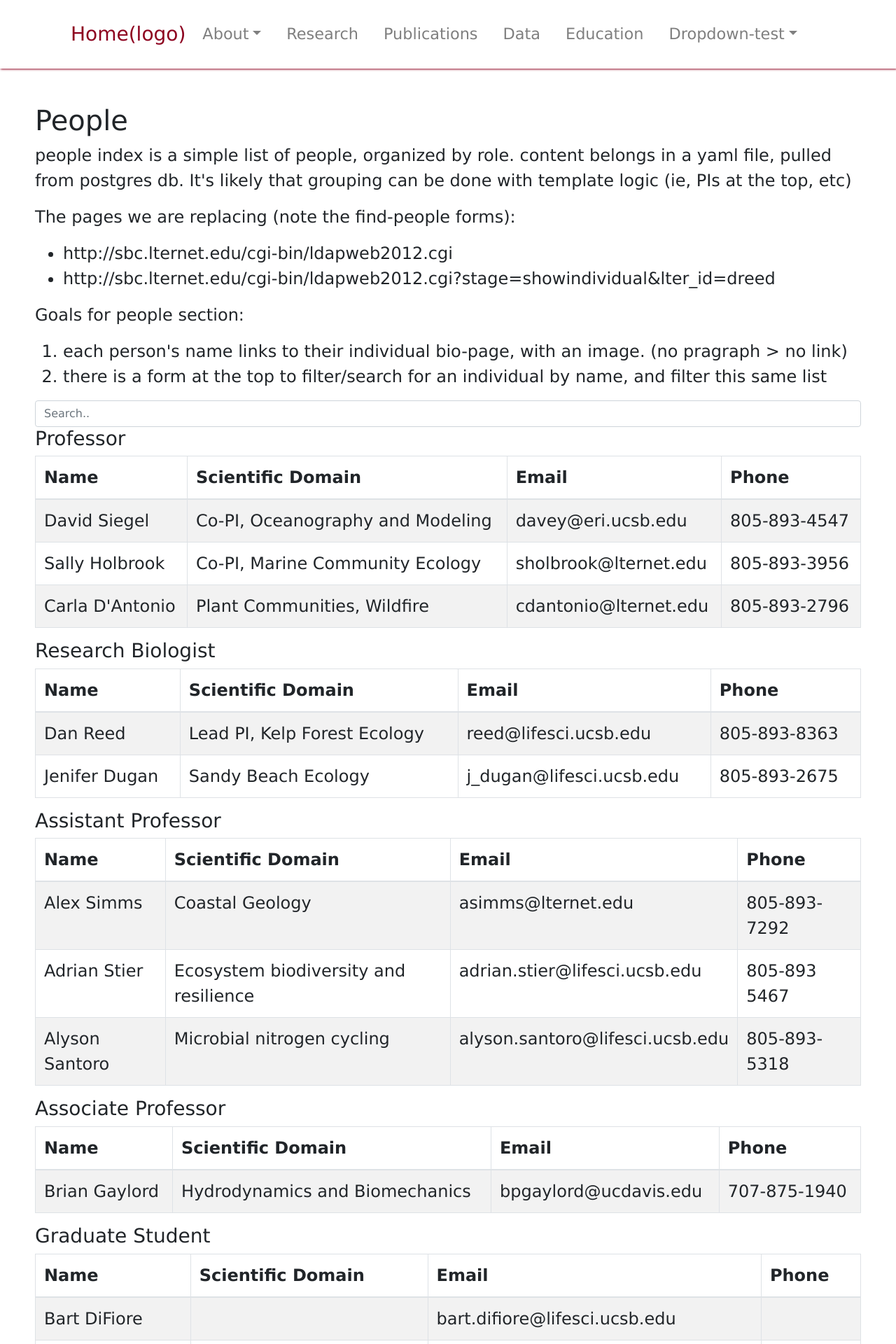
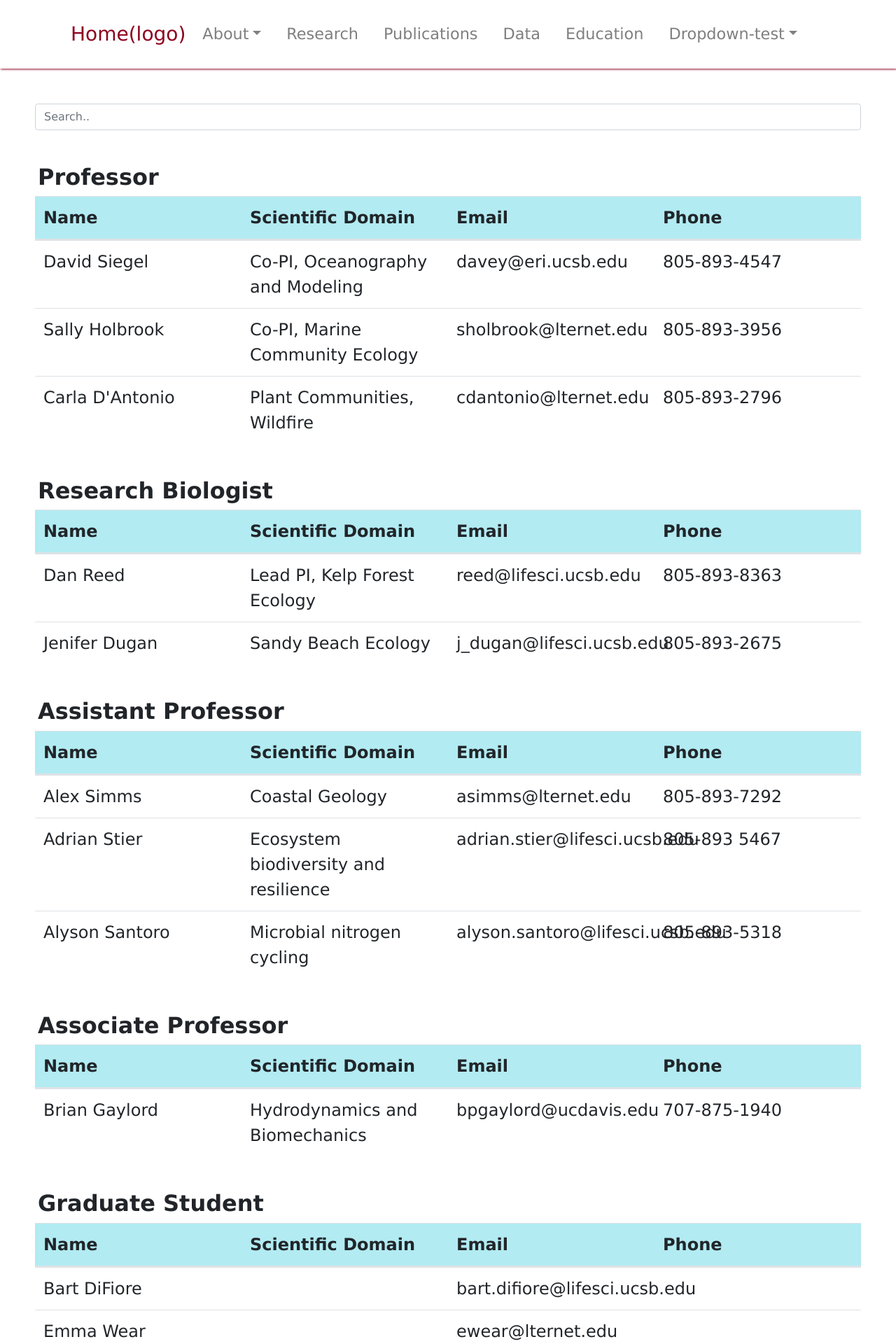
Before and after one commit to sbclter/sbclter-website-2019, a Jekyll site: the page built from bootstrap4-minimal/about/people/index.md, in a window 1280 px wide. Shown: the top 1920 px of the page at 70% size. Built offline with Jekyll 4.4.1, drawn with Linux system fonts in a browser that asks for light colours; nearby versions of some CDN libraries.

Commit message:
prettify people page and minor fix

````diff
--- a/bootstrap4-minimal/_includes/search_bar.html
+++ b/bootstrap4-minimal/_includes/search_bar.html
@@ -1 +1 @@
-<input class="form-control" id="myInput" type="text" placeholder="Search..">
+<input id="search-bar" class="form-control" type="text" placeholder="Search..">
--- a/bootstrap4-minimal/_includes/table.html
+++ b/bootstrap4-minimal/_includes/table.html
@@ -1,26 +1,25 @@
-
-<div class="pull-left">
-  <h3 id="table_{{include.data.name}}">{{ include.data.name }}</h3>
-  <table class="table table-bordered table-striped">
+<div class="pull-left" class="mt-5">
+  <h2 id="table_{{include.data.name}}" class="table-title pl-1"> <strong> {{ include.data.name }} </strong> </h2>
+  <table class="table">
     <thead id="table_header_{{include.data.name}}">
-      <tr>
-        {% for column in include.columns %}
-          <th>{{ column }}</th>
-        {% endfor %}
+      <tr class="row title-row">
+      {% for column in include.columns %}
+        <th class="col-3"> <strong> {{ column }} </strong> </th>
+      {% endfor %}
       </tr>
     </thead>
     <tbody id="myTable">
     {% for itemrow in include.data.items %}
       {% if include.clickable == 1%}
-        <tr class="clickable-row table_row_{{include.data.name}}" data-href='{{itemrow.databaseID}}' style="cursor: pointer">
+        <tr class="row clickable-row table_row_{{include.data.name}}" data-href='{{itemrow.databaseID}}' style="cursor: pointer">
           {% for filter in include.dataFilter %}
-            <td>{{ itemrow[filter] }}</td>
+            <td class="col-3">{{ itemrow[filter] }}</td>
           {% endfor %}
         </tr>
       {% else %}
-        <tr class="table_row_{{include.data.name}}">
+        <tr class="row table_row_{{include.data.name}}">
           {% for filter in include.dataFilter %}
-            <td>{{ itemrow[filter] }}</td>
+            <td class="col-3">{{ itemrow[filter] }}</td>
           {% endfor %}
         </tr>
       {% endif %}
--- a/bootstrap4-minimal/about/people/index.md
+++ b/bootstrap4-minimal/about/people/index.md
@@ -15,31 +15,15 @@ dataFilter:
   - telephoneNumber
 ---
 
-<h1>People</h1>
+<div>
+	{% include search_bar.html %}
 
-<p> people index is a simple list of people, organized by role. content belongs in a yaml file, pulled from postgres db. It's likely that grouping can be done with template logic (ie, PIs at the top, etc)</p>
+	{% assign bio_groups = site.data.people_bios | group_by: "employeeType" %}
 
-<p>The pages we are replacing (note the find-people forms):
-<ul>
-<li>http://sbc.lternet.edu/cgi-bin/ldapweb2012.cgi</li>
-<li>http://sbc.lternet.edu/cgi-bin/ldapweb2012.cgi?stage=showindividual&lter_id=dreed</li>
-</ul>
-
-
-<p>Goals for people section:
-<ol>
-<li> each person's name links to their individual bio-page, with an image. (no pragraph > no link)</li>
-<li> there is a form at the top to filter/search for an individual by name, and filter this same list </li>
-</ol>
-</p>
-
-{% include search_bar.html %}
-
-{% assign bio_groups = site.data.people_bios | group_by: "employeeType" %}
-
-{% for bios in bio_groups %}
-	{% include table.html columns=page.columns data=bios dataFilter=page.dataFilter clickable=page.clickable%}
-{% endfor %}
+	{% for bios in bio_groups %}
+		{% include table.html columns=page.columns data=bios dataFilter=page.dataFilter clickable=page.clickable%}
+	{% endfor %}
+</div>
 
 <br/>
 
@@ -89,3 +73,23 @@ my @attrs = [ 'surname',
 'imageFile'			# optional
               ];
 ```
+
+```
+<h1>People</h1>
+
+<p> people index is a simple list of people, organized by role. content belongs in a yaml file, pulled from postgres db. It's likely that grouping can be done with template logic (ie, PIs at the top, etc)</p>
+
+<p>The pages we are replacing (note the find-people forms):
+<ul>
+<li>http://sbc.lternet.edu/cgi-bin/ldapweb2012.cgi</li>
+<li>http://sbc.lternet.edu/cgi-bin/ldapweb2012.cgi?stage=showindividual&lter_id=dreed</li>
+</ul>
+
+
+<p>Goals for people section:
+<ol>
+<li> each person's name links to their individual bio-page, with an image. (no pragraph > no link)</li>
+<li> there is a form at the top to filter/search for an individual by name, and filter this same list </li>
+</ol>
+</p>
+```
--- /dev/null
+++ b/bootstrap4-minimal/assets/css/custom/includes/_table.scss
@@ -0,0 +1,7 @@
+.row {
+	margin: 0;
+}
+
+.title-row {
+	background-color: #b2ebf2;
+}
--- a/bootstrap4-minimal/assets/css/main.scss
+++ b/bootstrap4-minimal/assets/css/main.scss
@@ -8,6 +8,7 @@
 @import 'custom/includes/banner';
 @import 'custom/includes/layers_table';
 @import 'custom/includes/articles';
+@import 'custom/includes/table';
 @import 'custom/layouts/article';
 @import 'custom/layouts/profile';
 @import 'custom/layouts/table';
--- a/bootstrap4-minimal/assets/js/table.js
+++ b/bootstrap4-minimal/assets/js/table.js
@@ -1,6 +1,7 @@
 function isEmptyTable(myId){
 	if(myId != ""){
 		parsedId = myId.replace("table_", "")
+
 	    let trs = document.getElementsByClassName("table_row_" + parsedId);
 	    let hide = true
 	    for (let element of trs) {
@@ -8,12 +9,14 @@ function isEmptyTable(myId){
 	      	hide = false;
 	      }
 	    }
+
 	    let myTable = document.getElementById(myId);
 	    let myHeader = document.getElementById("table_header_" + parsedId);
 	    if (hide){
 	    	myTable.style.display = 'none';
 	    	myHeader.style.display = 'none';
-	    } else {
+	    }
+	    else {
 	    	myTable.style.display = 'block'
 	    	myHeader.style.display = 'table-header-group';
 		}
@@ -22,8 +25,7 @@ function isEmptyTable(myId){
 
 jQuery(document).ready(function($) {
     $(".clickable-row").click(function() {
-    	console.log($(this).data("href"))
-        window.location = $(this).data("href");
+        window.open($(this).data("href"), '_blank');
     });
     $(".clickable-row").hover(function() {
 	    $(this).addClass('table-hover');
@@ -33,9 +35,10 @@ jQuery(document).ready(function($) {
 });
 
 $(document).ready(function(){
+
 	var h3IdArr = [];
 
-	var h3s = document.getElementsByTagName("H3");
+	var h3s = document.getElementsByClassName("table-title");
 
 	for(var i=0; i < h3s.length; i++)
 	{
@@ -45,14 +48,13 @@ $(document).ready(function(){
 		}
 	}
 
-  $("#myInput").on("keyup", function() {
+  $("#search-bar").on("keyup", function() {
     var value = $(this).val().toLowerCase();
     $("tbody > tr").filter(function() {
       $(this).toggle($(this).text().toLowerCase().indexOf(value) > -1)
     });
 
     for(var i=0; i < h3IdArr.length; i++){
-    	console.log(h3IdArr[i])
   		isEmptyTable(h3IdArr[i]);
   	}
 
````
